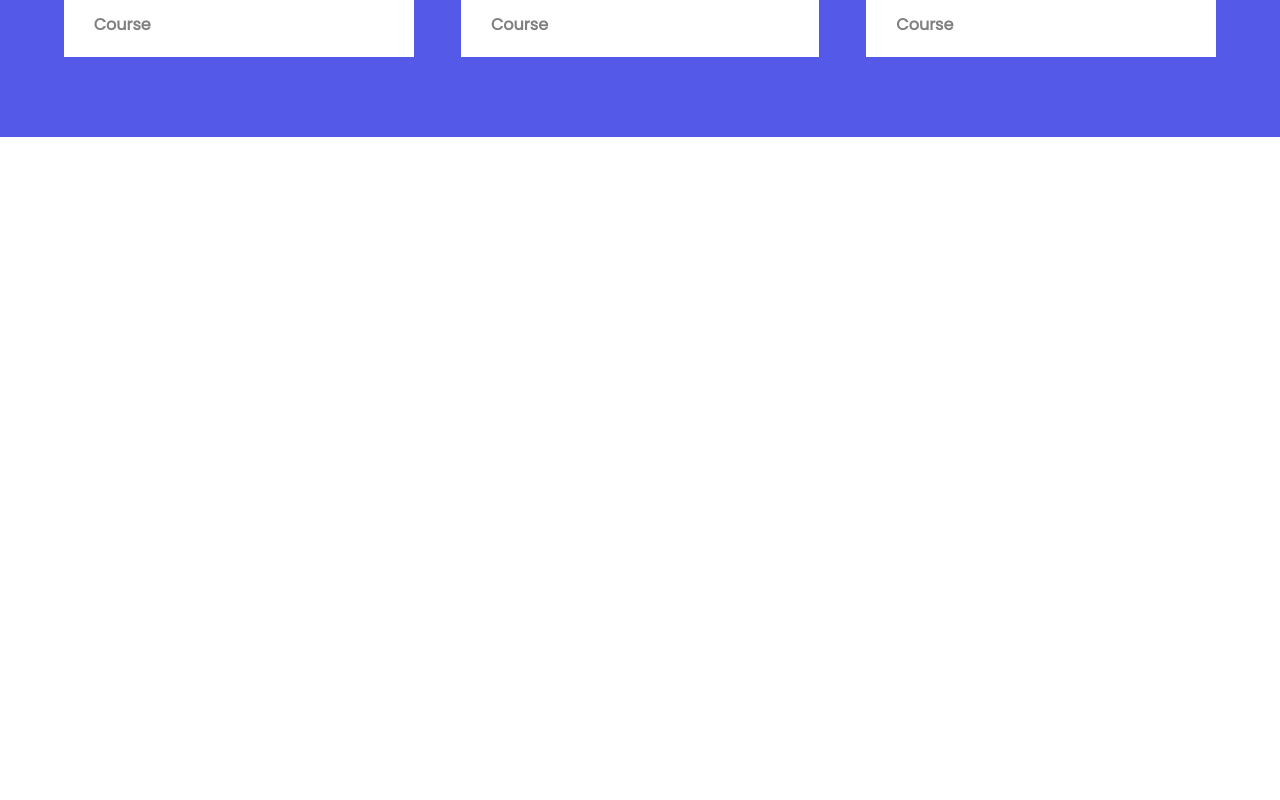
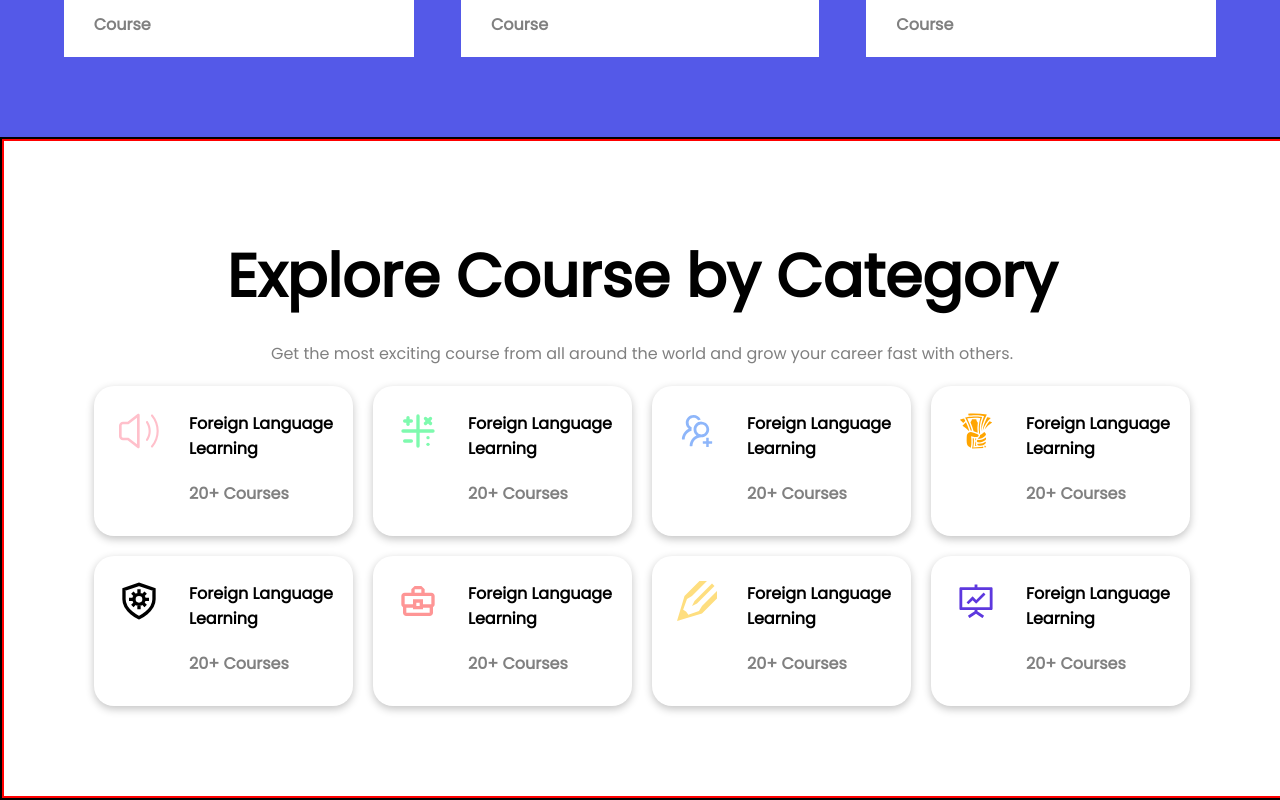
Before and after one commit to Abdul-rub/agumentik-Assignment, a React (Vite) app in the folder agumentik/: page / in a window 1280 px wide. Shown: the part 2278-3078 px from the top of the page. Before the commit the page ends 2415 px from the top, so only its background shows below. Built offline with nearby package versions, Linux system fonts and the light colour scheme.

Commit message:
explore-courses

```diff
--- a/agumentik/src/Component/Collaborate.jsx
+++ b/agumentik/src/Component/Collaborate.jsx
@@ -9,7 +9,7 @@ const Collaborate = () => {
       <div className={style.upper__half}>
         <div className={style.main__line1}>
           <p>
-            We collaboate with{" "}
+            We collaboate with
             <span className={style.span__clr}>
               250+ leading unversities and companies
             </span>
--- /dev/null
+++ b/agumentik/src/Component/ExploreCourse.jsx
@@ -0,0 +1,91 @@
+import React from 'react'
+import style from "../styles/explorecourse.module.css"
+import {RxSpeakerLoud} from "react-icons/rx"
+import {TbMathSymbols} from "react-icons/tb"
+import {AiOutlineUsergroupAdd} from "react-icons/ai"
+import {GiTakeMyMoney} from "react-icons/gi"
+import {GrShieldSecurity} from "react-icons/gr"
+import {MdOutlineBusinessCenter} from "react-icons/md"
+import {ImPencil2} from "react-icons/im"
+import {AiOutlineFundProjectionScreen} from "react-icons/ai"
+
+const ExploreCourse = () => {
+  return (
+    <div className={style.container}>
+        <div className={style.lower__half}>
+        <div className={style.main__line2}>
+          <div className={style.h2__tag}>
+            <h2>Explore Course by Category</h2>
+          </div>
+          <div className={style.p__tag}>
+            <p>
+              Get the most exciting course from all around the world and
+              grow your career fast with others.
+            </p>
+          </div>
+          <div className={style.grid__container}>
+              <div className={style.icon_content}>
+                 <RxSpeakerLoud color='pink' size={40}/>
+                  <div className={style.icon__text}>
+                    Foreign Language Learning
+                    <p className={style.courses}>20+ Courses</p>
+                  </div>
+              </div>
+              <div className={style.icon_content}>
+                 <TbMathSymbols color='#7EFAAE' size={40}/>
+                  <div className={style.icon__text}>
+                    Foreign Language Learning
+                    <p className={style.courses}>20+ Courses</p>
+                  </div>
+              </div>
+              <div className={style.icon_content}>
+                 <AiOutlineUsergroupAdd color='#8EB6FA' size={40}/>
+                  <div className={style.icon__text}>
+                    Foreign Language Learning
+                    <p className={style.courses}>20+ Courses</p>
+                  </div>
+              </div>
+              <div className={style.icon_content}>
+                 <GiTakeMyMoney color='orange' size={40}/>
+                  <div className={style.icon__text}>
+                    Foreign Language Learning
+                    <p className={style.courses}>20+ Courses</p>
+                  </div>
+              </div>
+              <div className={style.icon_content}>
+                 <GrShieldSecurity color='#D187FE' size={40}/>
+                  <div className={style.icon__text}>
+                    Foreign Language Learning
+                    <p className={style.courses}>20+ Courses</p>
+                  </div>
+              </div>
+              <div className={style.icon_content}>
+                 <MdOutlineBusinessCenter color='#FE9595' size={40}/>
+                  <div className={style.icon__text}>
+                    Foreign Language Learning
+                    <p className={style.courses}>20+ Courses</p>
+                  </div>
+              </div>
+              <div className={style.icon_content}>
+                 <ImPencil2 color='#FEDE7F' size={40}/>
+                  <div className={style.icon__text}>
+                    Foreign Language Learning
+                    <p className={style.courses}>20+ Courses</p>
+                  </div>
+              </div>
+              <div className={style.icon_content}>
+                 <AiOutlineFundProjectionScreen color='#5D38DE' size={40}/>
+                  <div className={style.icon__text}>
+                    Foreign Language Learning
+                    <p className={style.courses}>20+ Courses</p>
+                  </div>
+              </div>
+          </div>
+        </div>
+        </div>
+
+    </div>
+  )
+}
+
+export default ExploreCourse
--- a/agumentik/src/Component/Home.jsx
+++ b/agumentik/src/Component/Home.jsx
@@ -1,6 +1,7 @@
 import React from 'react'
 import Collaborate from './Collaborate'
 import Courses from './Courses'
+import ExploreCourse from './ExploreCourse'
 import HeroPage from './HeroPage'
 import Navbar from './Navbar'
 
@@ -11,6 +12,7 @@ const Home = () => {
         <HeroPage/>
         <Collaborate/>
         <Courses/>
+        <ExploreCourse/>
     </div>
   )
 }
--- /dev/null
+++ b/agumentik/src/styles/explorecourse.module.css
@@ -0,0 +1,55 @@
+.container{
+    width: 100%;
+
+}
+.lower__half {
+  width: 100%;
+  height: auto;
+  border: 2px solid black;
+}
+
+.main__line2 {
+  padding: 90px;
+  border: 2px solid red;
+}
+.h2__tag {
+  display: flex;
+  justify-content: center;
+  align-items: flex-start;
+  font-size: 40px;
+  font-weight: 600;
+  color: black;
+}
+
+.p__tag {
+  padding: 20px 0;
+  color: gray;
+  display: flex;
+  justify-content: center;
+}
+
+.grid__container{
+    display: grid;
+    grid-template-columns: repeat(4, 1fr);
+    grid-template-rows: repeat(2, 1fr);
+    grid-gap: 20px;
+}
+.icon_content{
+    display: flex;
+    gap: 30px;
+    /* border: 2px solid black; */
+    padding: 25px 10px 0 25px ;
+    border-radius: 20px;
+    box-shadow: rgba(0, 0, 0, 0.24) 0px 3px 8px;
+
+}
+.icon__text{
+    /* border: 1px solid black; */
+    width: 150px;
+    font-weight: 600;
+}
+
+.courses{
+    padding: 20px 0 30px;
+    color: gray;
+}
```
